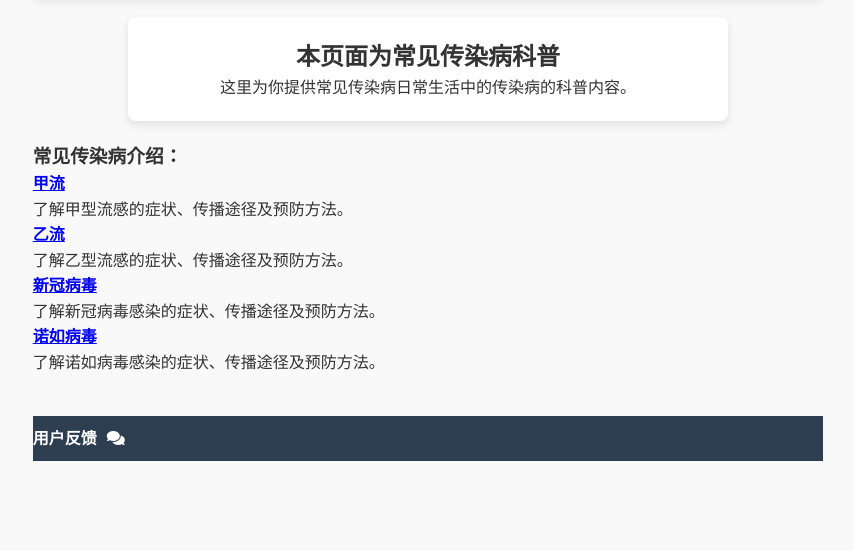
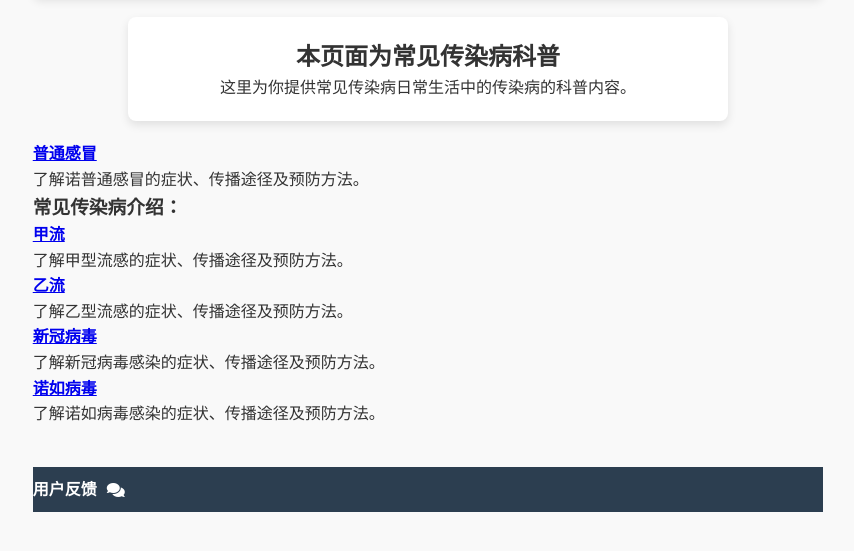
Before and after one commit to Patrickproject86/Project-v1, a website: page popularize.html in a window 1280 px wide. Shown: the part 137-688 px from the top of the page, without its empty margins (212-1066 px from the left). Drawn offline with Linux system fonts and the light colour scheme.

Commit message:
Update popularize.html

```diff
--- a/popularize.html
+++ b/popularize.html
@@ -27,6 +27,10 @@
             <p>这里为你提供常见传染病日常生活中的传染病的科普内容。</p>
         </section>
         <section class="disease-cards">
+            <div class="card">
+                <h4><a href="common_cold.html" target="_blank">普通感冒</a></h4>
+                <p>了解诺普通感冒的症状、传播途径及预防方法。</p>
+            </div>
             <h3>常见传染病介绍：</h3>
             <div class="card">
                 <h4><a href="h1n1.html" target="_blank">甲流</a></h4>
```
